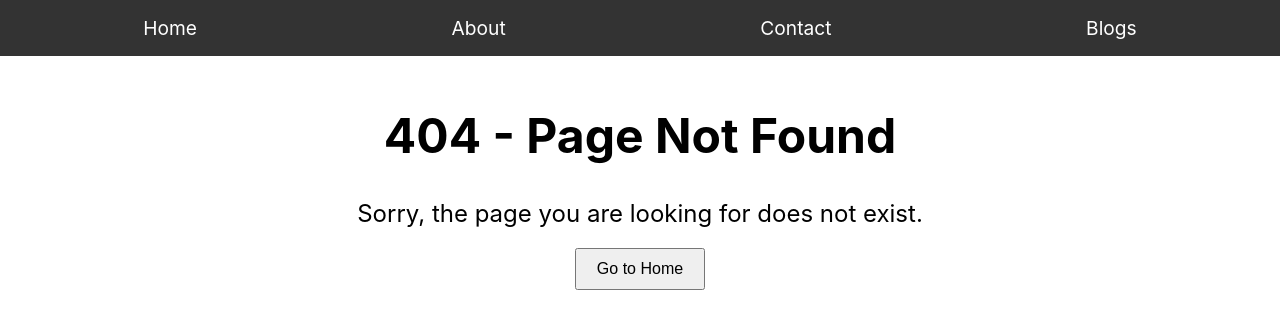
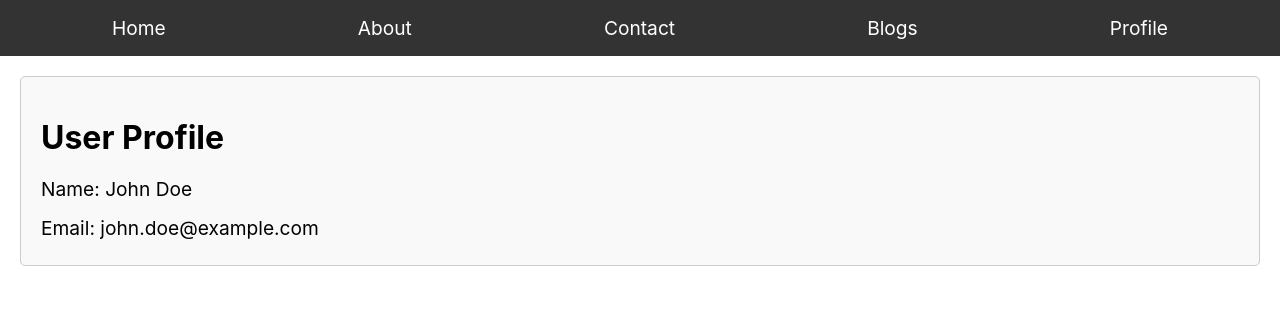
Before and after one commit to mrsatyam/react-training-may-2024, a React (Create React App) app: page /userProfile in a window 1280 px wide. Before the commit this address had no page. Shown: the top 328 px of the page. Built offline with nearby package versions, Linux system fonts and the light colour scheme.

Commit message:
Implemented Higher Order Component.

```diff
--- a/src/App.js
+++ b/src/App.js
@@ -1,28 +1,34 @@
-import React, { useState, useEffect } from 'react';
-import UserList from './UserList'
+import React from 'react';
 import { BrowserRouter as Router, Routes, Route } from 'react-router-dom';
 import Home from './components/Home';
 import About from './components/About';
 import Contact from './components/Contact';
 import Navigation from './components/Navigation';
+import Blog from './components/Blog';
 import Product from './components/Product';
-import Blog from './components/Blog';
 import Error from './components/Error';
-
+import AuthenticatedUserProfile from './components/AuthenticatedUserProfile';
 
 const App = () => {
+  const isAuthenticated = true;
+
+  const user = {
+    name: 'John Doe',
+    email: 'john.doe@example.com'
+  };
 
   return (
     <div className="App">
       <Router>
-              <Navigation/>
+        <Navigation />
         <Routes>
           <Route path="/" element={<Home />} />
           <Route path="/about" element={<About />} />
           <Route path="/contact" element={<Contact />} />
-                <Route path="/about/:id" element={<Product/>} />
+          <Route path="/about/:id" element={<Product />} />
           <Route path="/blog" element={<Blog />} />
           <Route path="/blog/:postId" element={<Blog />} />
+          <Route path="/userProfile" element={<AuthenticatedUserProfile isAuthenticated={isAuthenticated} user={user} />} />
           <Route path="*" element={<Error />} />
         </Routes>
       </Router>
@@ -30,5 +36,4 @@ const App = () => {
   );
 };
 
-
 export default App;
--- /dev/null
+++ b/src/components/AuthenticatedUserProfile.js
@@ -0,0 +1,7 @@
+import React from 'react';
+import WithAuthentication from './WithAuthentication';
+import UserProfile from './UserProfile';
+
+const AuthenticatedUserProfile = WithAuthentication(UserProfile);
+
+export default AuthenticatedUserProfile;
--- a/src/components/Navigation.js
+++ b/src/components/Navigation.js
@@ -18,6 +18,10 @@ const Navigation = () => {
          <li className="nav-item">
            <Link to="/blog" className="nav-link">Blogs</Link>
          </li>
+          <li className="nav-item">
+            <Link to="/userProfile" className="nav-link">Profile</Link>
+          </li>
+
       </ul>
     </nav>
   );
--- /dev/null
+++ b/src/components/UserProfile.js
@@ -0,0 +1,14 @@
+import React from 'react';
+import '../css/UserProfile.css';
+
+const UserProfile = ({ user }) => {
+  return (
+    <div className="user-profile">
+      <h1>User Profile</h1>
+      <p>Name: {user.name}</p>
+      <p>Email: {user.email}</p>
+    </div>
+  );
+};
+
+export default UserProfile;
--- /dev/null
+++ b/src/components/WithAuthentication.js
@@ -0,0 +1,20 @@
+import React from 'react';
+
+const WithAuthentication = (WrappedComponent) => {
+  return (props) => {
+    const { isAuthenticated, ...otherProps } = props;
+
+    if (!isAuthenticated) {
+      return (
+        <div className="auth-message">
+          <h2>Authentication Required</h2>
+          <p>You must be logged in to view this content.</p>
+        </div>
+      );
+    }
+
+    return <WrappedComponent {...otherProps} />;
+  };
+};
+
+export default WithAuthentication;
--- /dev/null
+++ b/src/css/UserProfile.css
@@ -0,0 +1,35 @@
+.user-profile {
+  margin: 20px;
+  padding: 20px;
+  border: 1px solid #ccc;
+  border-radius: 5px;
+  background-color: #f9f9f9;
+}
+
+.user-profile h1 {
+  font-size: 2rem;
+  margin-bottom: 10px;
+}
+
+.user-profile p {
+  font-size: 1.2rem;
+  margin: 5px 0;
+}
+
+.auth-message {
+  text-align: center;
+  margin: 20px;
+  padding: 20px;
+  border: 1px solid #e0e0e0;
+  border-radius: 5px;
+  background-color: #ffdddd;
+}
+
+.auth-message h2 {
+  font-size: 1.5rem;
+  margin-bottom: 10px;
+}
+
+.auth-message p {
+  font-size: 1.2rem;
+}
```
Lines whose indentation alone changed are shown as unchanged.
